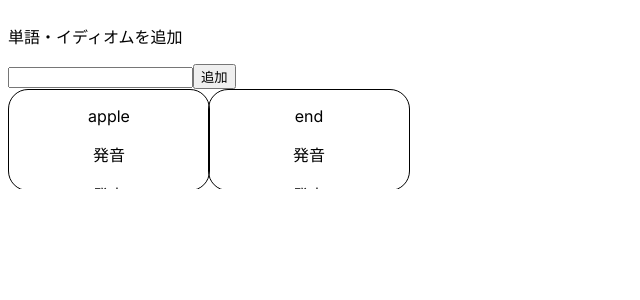
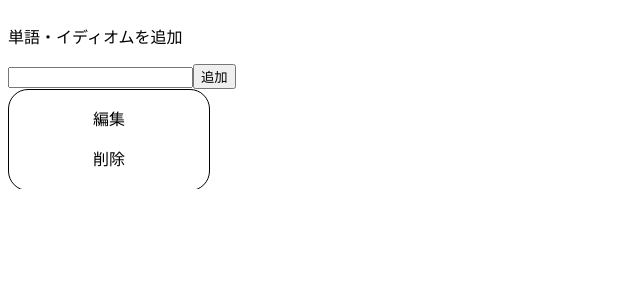
Before and after one commit to yujioyama/flashcard, a Next.js app: page / in a window 1280 px wide. Shown: the top 300 px of the page, without its empty margins (0-640 px from the left). Built offline with nearby package versions, Linux system fonts and the light colour scheme; data requests are answered from the project's data file.

Commit message:
Card 削除機能追加

```diff
--- a/data/words.json
+++ b/data/words.json
@@ -1,22 +1,22 @@
 {
   "words": [
     {
-      "word": "apple",
-      "phonetic": "/ˈæp.əl/",
+      "word": "track",
+      "phonetic": "/tɹæk/",
       "phonetics": [
         {
-          "text": "/ˈæp.əl/",
-          "audio": "https://api.dictionaryapi.dev/media/pronunciations/en/apple-uk.mp3",
-          "sourceUrl": "https://commons.wikimedia.org/w/index.php?curid=9014262",
+          "text": "/tɹæk/",
+          "audio": "https://api.dictionaryapi.dev/media/pronunciations/en/track-au.mp3",
+          "sourceUrl": "https://commons.wikimedia.org/w/index.php?curid=75899481",
           "license": {
-            "name": "BY 3.0 US",
-            "url": "https://creativecommons.org/licenses/by/3.0/us"
+            "name": "BY-SA 4.0",
+            "url": "https://creativecommons.org/licenses/by-sa/4.0"
           }
         },
         {
-          "text": "/ˈæp.əl/",
-          "audio": "https://api.dictionaryapi.dev/media/pronunciations/en/apple-us.mp3",
-          "sourceUrl": "https://commons.wikimedia.org/w/index.php?curid=718877",
+          "text": "/tɹæk/",
+          "audio": "https://api.dictionaryapi.dev/media/pronunciations/en/track-us.mp3",
+          "sourceUrl": "https://commons.wikimedia.org/w/index.php?curid=2079770",
           "license": {
             "name": "BY-SA 3.0",
             "url": "https://creativecommons.org/licenses/by-sa/3.0"
@@ -28,74 +28,229 @@
           "partOfSpeech": "noun",
           "definitions": [
             {
-              "definition": "A common, round fruit produced by the tree Malus domestica, cultivated in temperate climates.",
+              "definition": "A mark left by something that has passed along.",
+              "synonyms": [
+                "trace",
+                "trail",
+                "wake"
+              ],
+              "antonyms": [],
+              "example": "Can you see any tracks in the snow?"
+            },
+            {
+              "definition": "A mark or impression left by the foot, either of man or animal.",
+              "synonyms": [
+                "footprint",
+                "impression"
+              ],
+              "antonyms": [],
+              "example": "The fox tracks were still visible in the snow."
+            },
+            {
+              "definition": "The entire lower surface of the foot; said of birds, etc.",
               "synonyms": [],
               "antonyms": []
             },
             {
-              "definition": "Any of various tree-borne fruits or vegetables especially considered as resembling an apple; also (with qualifying words) used to form the names of other specific fruits such as custard apple, rose apple, thorn apple etc.",
+              "definition": "A road or other similar beaten path.",
+              "synonyms": [
+                "path",
+                "road",
+                "way"
+              ],
+              "antonyms": [],
+              "example": "Follow the track for a hundred metres."
+            },
+            {
+              "definition": "Physical course; way.",
+              "synonyms": [
+                "course",
+                "path",
+                "trajectory",
+                "way"
+              ],
+              "antonyms": [],
+              "example": "Astronomers predicted the track of the comet."
+            },
+            {
+              "definition": "A path or course laid out for a race, for exercise, etc.",
+              "synonyms": [
+                "course",
+                "racetrack"
+              ],
+              "antonyms": [],
+              "example": "The athletes ran round the track."
+            },
+            {
+              "definition": "The direction and progress of someone or something; path.",
               "synonyms": [],
               "antonyms": []
             },
             {
-              "definition": "The fruit of the Tree of Knowledge, eaten by Adam and Eve according to post-Biblical Christian tradition; the forbidden fruit.",
+              "definition": "The way or rails along which a train moves.",
+              "synonyms": [
+                "rails",
+                "railway",
+                "tracks",
+                "train tracks"
+              ],
+              "antonyms": [],
+              "example": "They briefly closed the railway to remove debris found on the track."
+            },
+            {
+              "definition": "A tract or area, such as of land.",
+              "synonyms": [
+                "area",
+                "parcel",
+                "region",
+                "tract"
+              ],
+              "antonyms": []
+            },
+            {
+              "definition": "The street, as a prostitute's place of work.",
               "synonyms": [],
               "antonyms": []
             },
             {
-              "definition": "A tree of the genus Malus, especially one cultivated for its edible fruit; the apple tree.",
+              "definition": "Awareness of something, especially when arising from close monitoring.",
               "synonyms": [],
               "antonyms": []
             },
             {
-              "definition": "The wood of the apple tree.",
+              "definition": "The distance between two opposite wheels on a same axletree.",
+              "synonyms": [
+                "track width"
+              ],
+              "antonyms": []
+            },
+            {
+              "definition": "Short for caterpillar track.",
               "synonyms": [],
               "antonyms": []
             },
             {
-              "definition": "(in the plural) Short for apples and pears, slang for stairs.",
+              "definition": "The pitch.",
+              "synonyms": [
+                "ground",
+                "pitch"
+              ],
+              "antonyms": []
+            },
+            {
+              "definition": "Sound stored on a record.",
+              "synonyms": [
+                "recording"
+              ],
+              "antonyms": []
+            },
+            {
+              "definition": "The physical track on a record.",
+              "synonyms": [
+                "groove"
+              ],
+              "antonyms": []
+            },
+            {
+              "definition": "A song or other relatively short piece of music, on a record, separated from others by a short silence.",
+              "synonyms": [],
+              "antonyms": [],
+              "example": "My favourite track on the album is \"Sunshine\"."
+            },
+            {
+              "definition": "A circular (never-ending) data storage unit on a side of magnetic or optical disk, divided into sectors.",
               "synonyms": [],
               "antonyms": []
             },
             {
-              "definition": "The ball in baseball.",
-              "synonyms": [],
-              "antonyms": []
+              "definition": "The racing events of track and field; track and field in general.",
+              "synonyms": [
+                "athletics",
+                "track and field"
+              ],
+              "antonyms": [],
+              "example": "I'm going to try out for track next week."
             },
             {
-              "definition": "When smiling, the round, fleshy part of the cheeks between the eyes and the corners of the mouth.",
-              "synonyms": [],
-              "antonyms": []
-            },
-            {
-              "definition": "A Native American or red-skinned person who acts and/or thinks like a white (Caucasian) person.",
-              "synonyms": [],
-              "antonyms": []
-            },
-            {
-              "definition": "(ice hockey slang) An assist.",
+              "definition": "A session talk on a conference.",
               "synonyms": [],
               "antonyms": []
             }
           ],
-          "synonyms": [],
+          "synonyms": [
+            "area",
+            "parcel",
+            "region",
+            "tract",
+            "athletics",
+            "track and field",
+            "course",
+            "path",
+            "trajectory",
+            "way",
+            "course",
+            "racetrack",
+            "footprint",
+            "impression",
+            "groove",
+            "ground",
+            "pitch",
+            "path",
+            "road",
+            "way",
+            "rails",
+            "railway",
+            "tracks",
+            "train tracks",
+            "recording",
+            "trace",
+            "trail",
+            "wake",
+            "track width"
+          ],
           "antonyms": []
         },
         {
           "partOfSpeech": "verb",
           "definitions": [
             {
-              "definition": "To become apple-like.",
+              "definition": "To continue over time.",
               "synonyms": [],
               "antonyms": []
             },
             {
-              "definition": "To form buds.",
+              "definition": "To follow the tracks of.",
+              "synonyms": [],
+              "antonyms": [],
+              "example": "My uncle spent all day tracking the deer, whose hoofprints were clear in the mud."
+            },
+            {
+              "definition": "To make tracks on.",
+              "synonyms": [],
+              "antonyms": []
+            },
+            {
+              "definition": "To create a musical recording (a track).",
+              "synonyms": [],
+              "antonyms": [],
+              "example": "Lil Kyle is gonna track with that DJ next week."
+            },
+            {
+              "definition": "To make sense; to be consistent with known information",
               "synonyms": [],
               "antonyms": []
             }
           ],
-          "synonyms": [],
+          "synonyms": [
+            "check out",
+            "make sense",
+            "find",
+            "locate",
+            "trace",
+            "track down",
+            "follow",
+            "monitor"
+          ],
           "antonyms": []
         }
       ],
@@ -103,147 +258,10 @@
         "name": "CC BY-SA 3.0",
         "url": "https://creativecommons.org/licenses/by-sa/3.0"
       },
-      "sourceUrls": ["https://en.wiktionary.org/wiki/apple"],
-      "id": 1
-    },
-    {
-      "word": "end",
-      "phonetic": "/ɛnd/",
-      "phonetics": [
-        {
-          "text": "/ɛnd/",
-          "audio": "https://api.dictionaryapi.dev/media/pronunciations/en/end-au.mp3",
-          "sourceUrl": "https://commons.wikimedia.org/w/index.php?curid=75899610",
-          "license": {
-            "name": "BY-SA 4.0",
-            "url": "https://creativecommons.org/licenses/by-sa/4.0"
-          }
-        },
-        {
-          "text": "/ɛnd/",
-          "audio": "https://api.dictionaryapi.dev/media/pronunciations/en/end-uk.mp3",
-          "sourceUrl": "https://commons.wikimedia.org/w/index.php?curid=9027993",
-          "license": {
-            "name": "BY 3.0 US",
-            "url": "https://creativecommons.org/licenses/by/3.0/us"
-          }
-        },
-        {
-          "text": "/ɛnd/",
-          "audio": "https://api.dictionaryapi.dev/media/pronunciations/en/end-us.mp3",
-          "sourceUrl": "https://commons.wikimedia.org/w/index.php?curid=711091",
-          "license": {
-            "name": "BY-SA 3.0",
-            "url": "https://creativecommons.org/licenses/by-sa/3.0"
-          }
-        }
+      "sourceUrls": [
+        "https://en.wiktionary.org/wiki/track"
       ],
-      "meanings": [
-        {
-          "partOfSpeech": "noun",
-          "definitions": [
-            {
-              "definition": "The terminal point of something in space or time.",
-              "synonyms": [],
-              "antonyms": [],
-              "example": "At the end of the road, turn left."
-            },
-            {
-              "definition": "(by extension) The cessation of an effort, activity, state, or motion.",
-              "synonyms": [],
-              "antonyms": [],
-              "example": "Is there no end to this madness?"
-            },
-            {
-              "definition": "(by extension) Death.",
-              "synonyms": [],
-              "antonyms": [],
-              "example": "He met a terrible end in the jungle."
-            },
-            {
-              "definition": "The most extreme point of an object, especially one that is longer than it is wide.",
-              "synonyms": [],
-              "antonyms": [],
-              "example": "Hold the string at both ends."
-            },
-            {
-              "definition": "Result.",
-              "synonyms": [],
-              "antonyms": []
-            },
-            {
-              "definition": "A purpose, goal, or aim.",
-              "synonyms": [],
-              "antonyms": []
-            },
-            {
-              "definition": "One of the two parts of the ground used as a descriptive name for half of the ground.",
-              "synonyms": [],
-              "antonyms": [],
-              "example": "The Pavillion End"
-            },
-            {
-              "definition": "The position at the end of either the offensive or defensive line, a tight end, a split end, a defensive end.",
-              "synonyms": [],
-              "antonyms": []
-            },
-            {
-              "definition": "A period of play in which each team throws eight rocks, two per player, in alternating fashion.",
-              "synonyms": [],
-              "antonyms": []
-            },
-            {
-              "definition": "An ideal point of a graph or other complex.",
-              "synonyms": [],
-              "antonyms": []
-            },
-            {
-              "definition": "That which is left; a remnant; a fragment; a scrap.",
-              "synonyms": [],
-              "antonyms": [],
-              "example": "odds and ends"
-            },
-            {
-              "definition": "One of the yarns of the worsted warp in a Brussels carpet.",
-              "synonyms": [],
-              "antonyms": []
-            },
-            {
-              "definition": "(in the plural) Money.",
-              "synonyms": [],
-              "antonyms": [],
-              "example": "Don't give them your ends. You jack that shit!"
-            }
-          ],
-          "synonyms": ["conclusion", "limit", "termination", "terminus"],
-          "antonyms": ["beginning", "start"]
-        },
-        {
-          "partOfSpeech": "verb",
-          "definitions": [
-            {
-              "definition": "To come to an end",
-              "synonyms": [],
-              "antonyms": [],
-              "example": "Is this movie never going to end?"
-            },
-            {
-              "definition": "To finish, terminate.",
-              "synonyms": [],
-              "antonyms": [],
-              "example": "The referee blew the whistle to end the game."
-            }
-          ],
-          "synonyms": [],
-          "antonyms": []
-        }
-      ],
-      "license": {
-        "name": "CC BY-SA 3.0",
-        "url": "https://creativecommons.org/licenses/by-sa/3.0"
-      },
-      "sourceUrls": ["https://en.wiktionary.org/wiki/end"],
-      "id": 2
+      "id": 3
     }
   ]
 }
--- a/src/app/components/Card/Card.tsx
+++ b/src/app/components/Card/Card.tsx
@@ -5,9 +5,10 @@ import styles from './Card.module.scss'
 
 type Props = {
   word: Word
+  onDeleteWord: (word: Word) => void
 }
 
-const Card: React.FC<Props> = ({ word }) => {
+const Card: React.FC<Props> = ({ word, onDeleteWord }) => {
   const [isFlipped, setIsFlipped] = useState<boolean>(false)
 
   const handlePronunciation = (pronunciation: string) => {
@@ -24,11 +25,15 @@ const Card: React.FC<Props> = ({ word }) => {
     setIsFlipped(!isFlipped)
   }
 
-  const { word: wordSpelling, phonetics, meanings } = word
+  const { word: wordSpelling, phonetics, meanings, id } = word
 
   return (
     <li className={styles.card} onClick={handleFlip}>
       <div className={clsx(styles.cardInner, styles.front, isFlipped && styles.isFlipped)}>
+        <p>編集</p>
+
+        <p onClick={() => onDeleteWord(id)}>削除</p>
+
         <p>{wordSpelling}</p>
         {phonetics &&
           phonetics.map(
--- a/src/app/components/CardList/CardList.tsx
+++ b/src/app/components/CardList/CardList.tsx
@@ -4,15 +4,16 @@ import styles from './CardList.module.scss'
 
 type Props = {
   words: Word[]
+  onDeleteWord: (word: Word) => void
 }
 
-const CardList: React.FC<Props> = ({ words }) => {
+const CardList: React.FC<Props> = ({ words, onDeleteWord }) => {
   if (words.length === 0) return <p>登録された単語はありません</p>
 
   return (
     <ul className={styles.list}>
       {words.map((word, index) => (
-        <Card word={word} key={word.id} />
+        <Card word={word} key={word.id} onDeleteWord={onDeleteWord} />
       ))}
     </ul>
   )
--- a/src/app/page.tsx
+++ b/src/app/page.tsx
@@ -63,6 +63,19 @@ export default function Home() {
     setNewWord('')
   }
 
+  const handleDeleteWord = async (id) => {
+    console.log(id)
+    try {
+      await fetch(`${BASE_URL}/words/${String(id)}`, {
+        method: 'DELETE',
+      })
+
+      setWords((words) => words.filter((word) => word.id !== id))
+    } catch (error) {
+      console.log(error.message)
+    }
+  }
+
   return (
     <main>
       <form onSubmit={handleSubmit}>
@@ -71,7 +84,7 @@ export default function Home() {
         <button>追加</button>
       </form>
 
-      <CardList words={words} />
+      <CardList words={words} onDeleteWord={handleDeleteWord} />
     </main>
   )
 }
```
Also changed, not shown: types/word.ts (+5 -3 lines).
